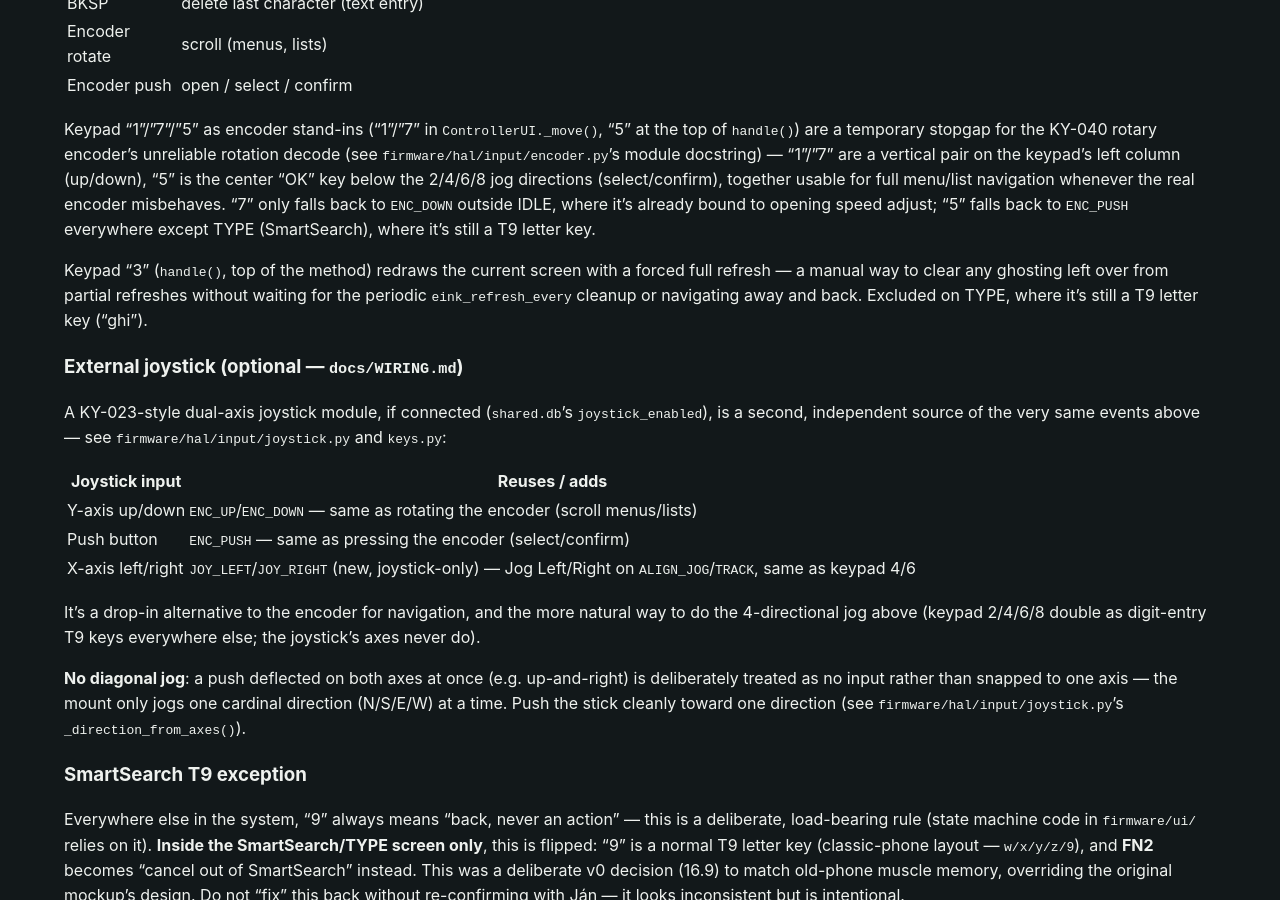
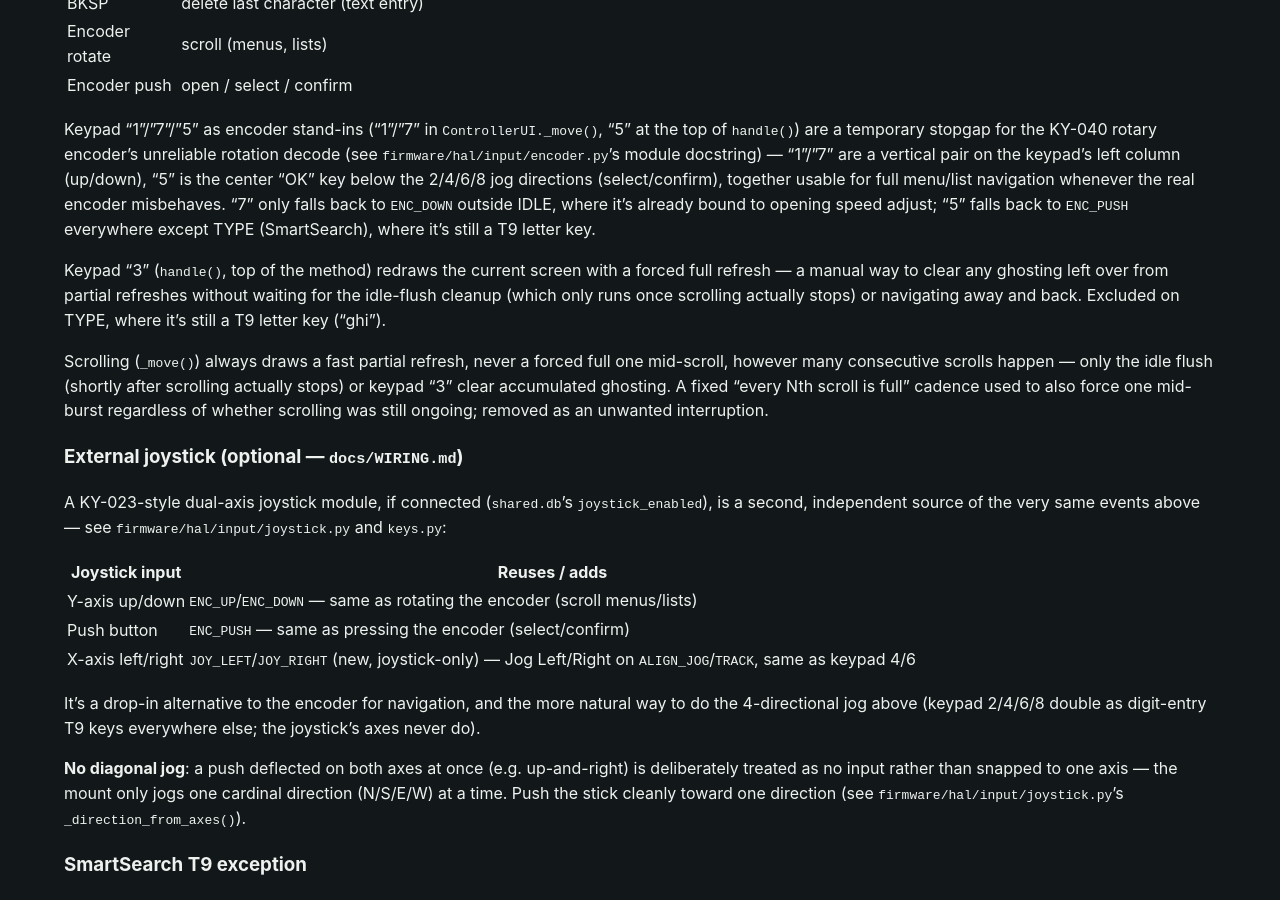
Before and after one commit to jan-tdy/japyscope-remote, a Jekyll site: the page built from docs/CODES.md, in a window 1280 px wide and 900 px high, scrolled down 725 px. Built offline with Jekyll 4.4.1, drawn with Linux system fonts in a browser that asks for light colours.

Commit message:
Stop forcing a full refresh every Nth scroll mid-burst
Reported: even while just scrolling a menu, a full (visibly-flashing)
refresh interrupted things every Nth detent — unnecessary, since
scrolling was already fast and partial the rest of the time. The fixed
"every Nth scroll is full instead" cadence (eink_refresh_every) forced
that full refresh regardless of whether the user was still actively
scrolling, not just as a post-burst cleanup.

Removed it: scrolling now always draws a fast partial refresh, however
many consecutive detents happen. Ghosting cleanup is now solely the
idle flush's job (tick(), once scrolling actually stops) plus keypad
"3" (added last commit) as a manual trigger on demand. Removed the
now-dead eink_refresh_every setting and _refresh_every()/
_DEFAULT_REFRESH_EVERY along with it.

Co-Authored-By: Claude Sonnet 5 <noreply@anthropic.com>
Claude-Session: https://claude.ai/code/session_01Vtxgo9FNNKN5FE3bggHjqT

```diff
--- a/docs/CODES.md
+++ b/docs/CODES.md
@@ -42,9 +42,16 @@ everywhere except TYPE (SmartSearch), where it's still a T9 letter key.
 
 Keypad "3" (`handle()`, top of the method) redraws the current screen
 with a forced full refresh — a manual way to clear any ghosting left
-over from partial refreshes without waiting for the periodic
-`eink_refresh_every` cleanup or navigating away and back. Excluded on
-TYPE, where it's still a T9 letter key ("ghi").
+over from partial refreshes without waiting for the idle-flush cleanup
+(which only runs once scrolling actually stops) or navigating away and
+back. Excluded on TYPE, where it's still a T9 letter key ("ghi").
+
+Scrolling (`_move()`) always draws a fast partial refresh, never a
+forced full one mid-scroll, however many consecutive scrolls happen —
+only the idle flush (shortly after scrolling actually stops) or keypad
+"3" clear accumulated ghosting. A fixed "every Nth scroll is full"
+cadence used to also force one mid-burst regardless of whether
+scrolling was still ongoing; removed as an unwanted interruption.
 
 ### External joystick (optional — `docs/WIRING.md`)
 
```
Also changed, not shown: tests/test_ui.py (+9 -12 lines), 1 other file.
